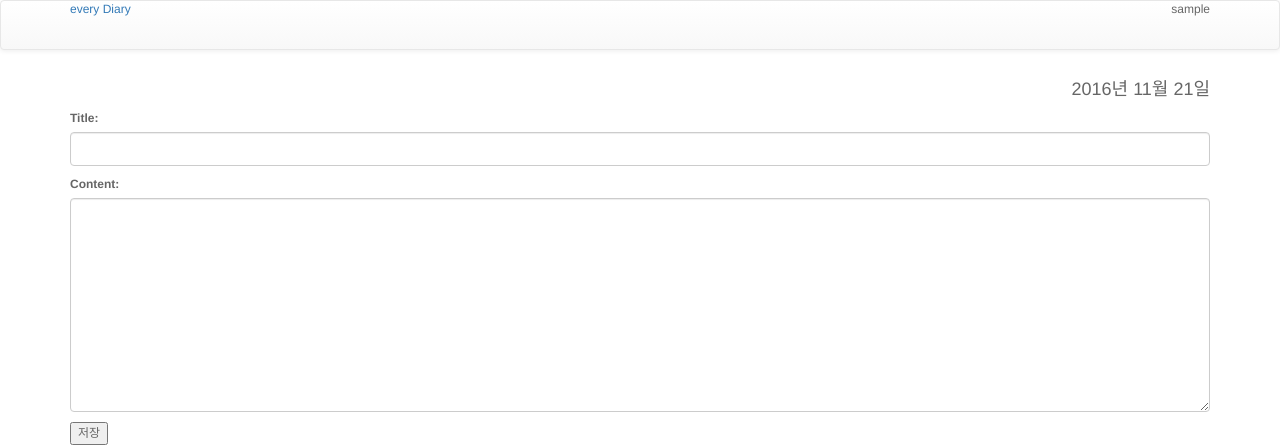
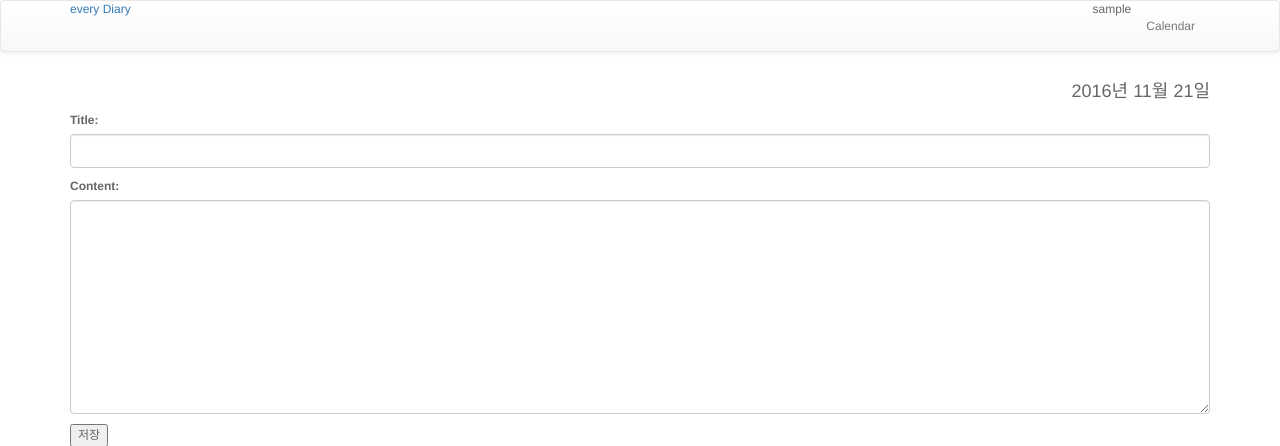
Before and after one commit to YongPilMoon/myDiary, a Django app: a page that uses diarySitePrj/templates/common/base.html in a window 1280 px wide. Shown: the top 446 px of the page. Run offline with Django 3.2, Linux system fonts and the light colour scheme; the visitor is signed in with stand-in values (Sample User, id 1); style sheets or scripts are compiled from the project's sources; parts of the project's set-up code (start-up, migrations or seed data) failed here and were passed over; some libraries are stand-ins or nearby versions.

Commit message:
Refactor month_calendar: remove dependency with date

```diff
--- a/diarySitePrj/diary/urls.py
+++ b/diarySitePrj/diary/urls.py
@@ -4,7 +4,7 @@
 urlpatterns = [
     url(r'^$', views.index, name='index'),
     url(r'^add/(?P<year>[0-9]{4})/(?P<month>[0-9]{2})/(?P<day>[0-9]{2})/$', views.diary_add, name='diary_add'),
-    url(r'^calendar/month/(?P<year>[0-9]{4})/(?P<month>[0-9]{2})$', views.month_calendar, name='month_calendar'),
+    url(r'^calendar/month/$', views.month_calendar, name='month_calendar'),
     url(r'^(?P<year>[0-9]{4})/(?P<month>[0-9]{2})/(?P<day>[0-9]{2})/$',
         views.diary_detail, name='diary_detail'),
     url(r'^photo$', views.photo, name='photo'),
--- a/diarySitePrj/diary/views/diary.py
+++ b/diarySitePrj/diary/views/diary.py
@@ -59,9 +59,11 @@
         return render(request, 'diary/diary_add.html', context)
 
 
-def month_calendar(request, year, month):
-    year = int(year)
-    month = int(month)
+def month_calendar(request):
+    today = datetime.today()
+    year = today.year
+    month = today.month
+
     this_month_diary = Diary.objects.filter(diary_date__year=year, diary_date__month=month)
     monthdays = calendar.Calendar(calendar.SUNDAY).monthdayscalendar(year, month)
     monthdays = [[('0'+str(day), day) if day < 10 else (str(day), day) for day in week] for week in monthdays]
--- a/diarySitePrj/templates/common/base.html
+++ b/diarySitePrj/templates/common/base.html
@@ -43,6 +43,9 @@
                     {% if user %}
                     <li>{{ user.username }}</li>
                     {% endif %}
+                    <li>
+                        <a href="{% url 'diary:month_calendar' %}">Calendar</a>
+                    </li>
                 </ul>
             </div>
         </div>
```
